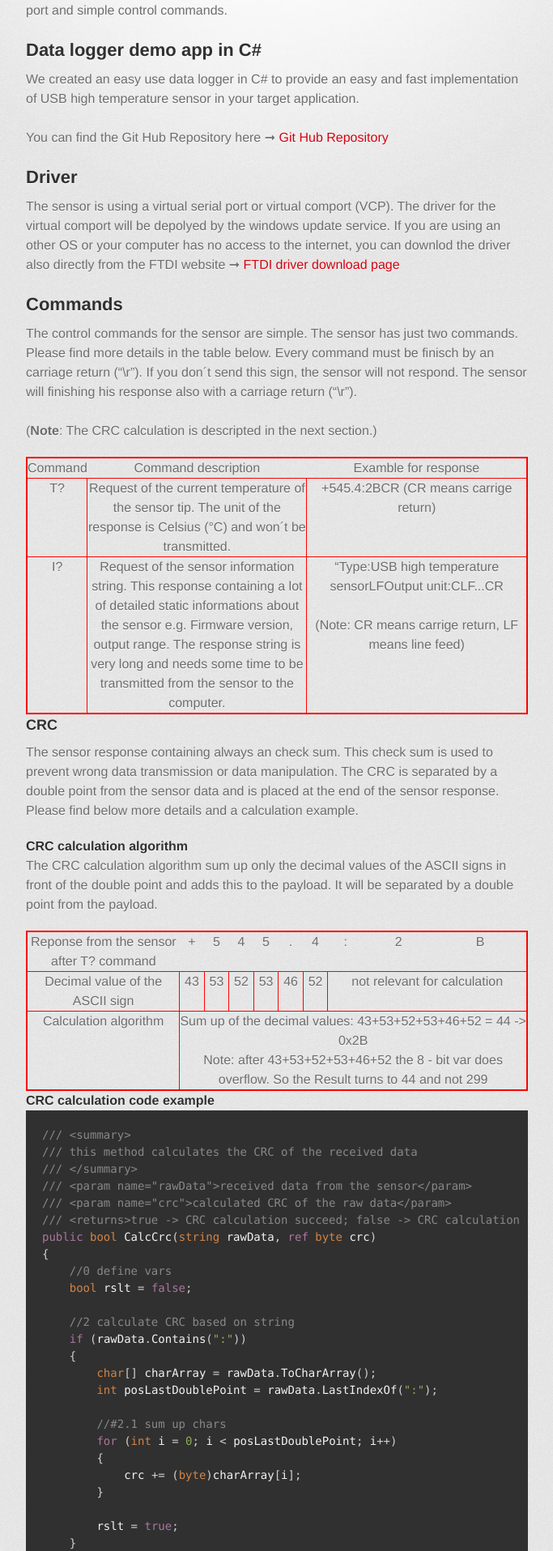
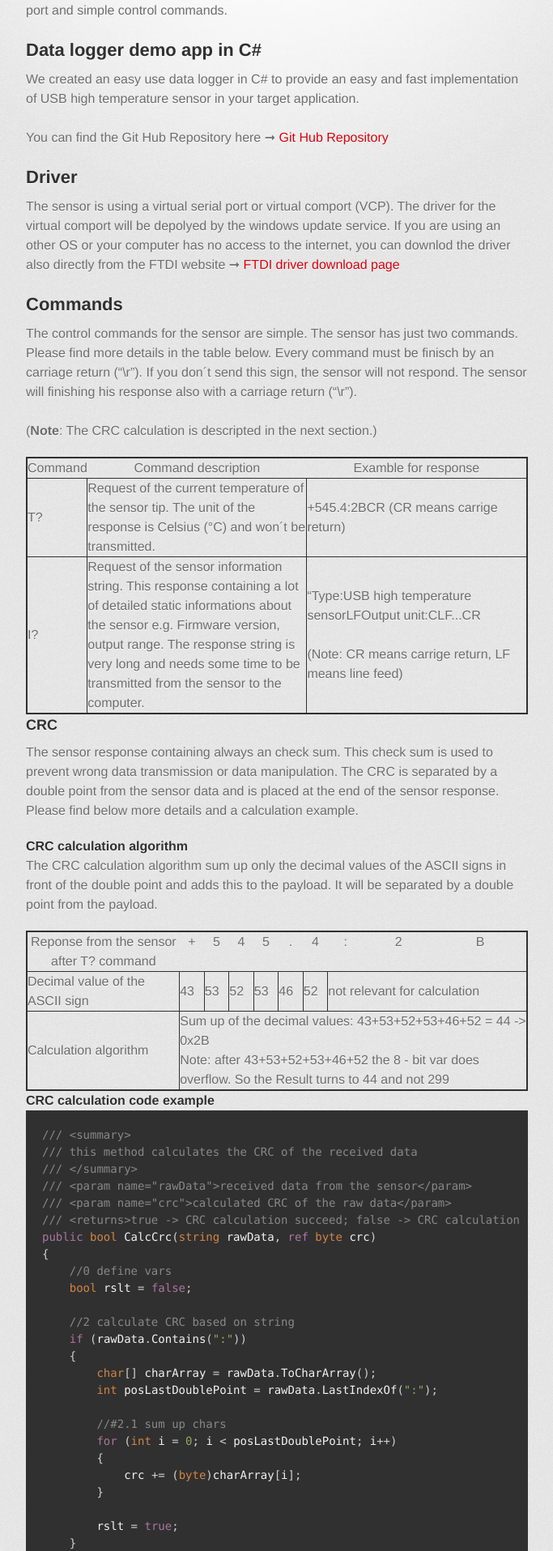
Before and after one commit to KYOCERA-AVX-Components-Dresden/USB-high-temperature-sensor, a Jekyll site: the page built from index.md, in a window 1280 px wide. Shown: the part 316-2231 px from the top of the page at 81% size, without its empty margins (298-981 px from the left). Built offline with Jekyll 4.4.1, drawn with Linux system fonts in a browser that asks for light colours; some web fonts are replaced; our own code applies the rules of GitHub Pages for plain Markdown files; the repository's description, which GitHub fills in, is left out.

Commit message:
change table layout

```diff
--- a/_sass/jekyll-theme-tactile.scss
+++ b/_sass/jekyll-theme-tactile.scss
@@ -221,7 +221,7 @@ em {
 
 table {
   width: 100%;
-  border: 2px solid #ff0000;
+  border: 2px solid #303030;
 }
 
 th {
@@ -230,8 +230,9 @@ th {
 
 td {
   font-weight: 300;
-  text-align: center;
-  border: 1px solid #ff0000;
+  text-align: left;
+  border: 1px solid #303030;
+vertical-align: middle;
 }
 
 form {
```
